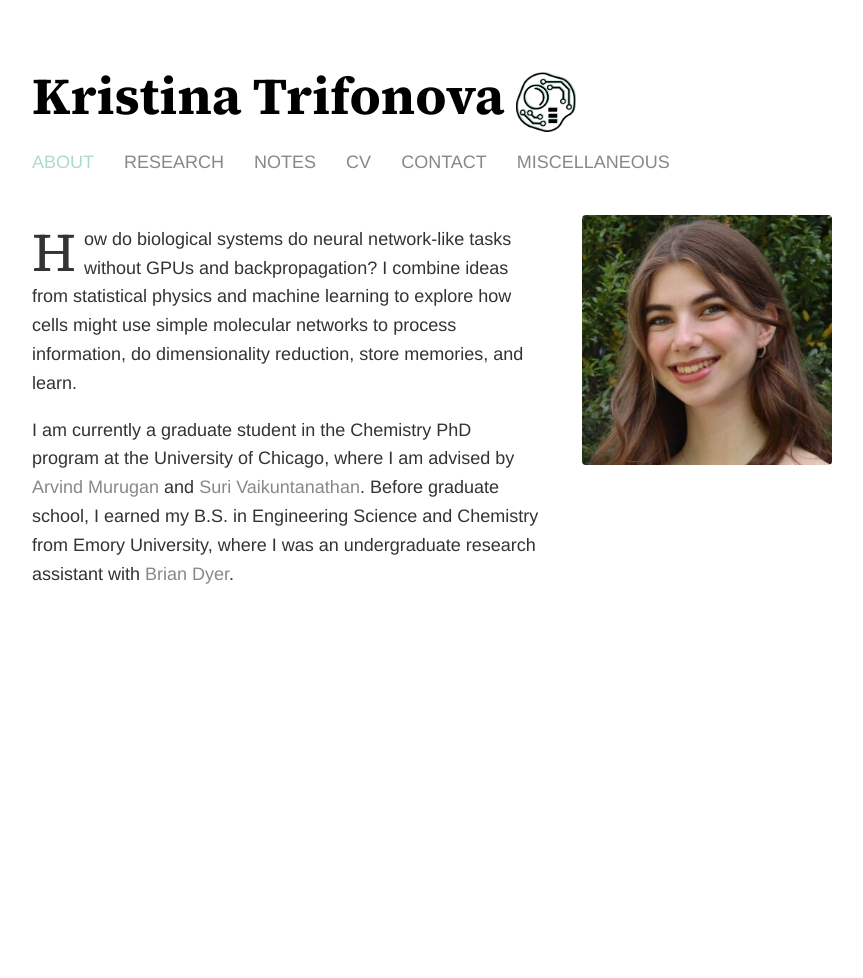
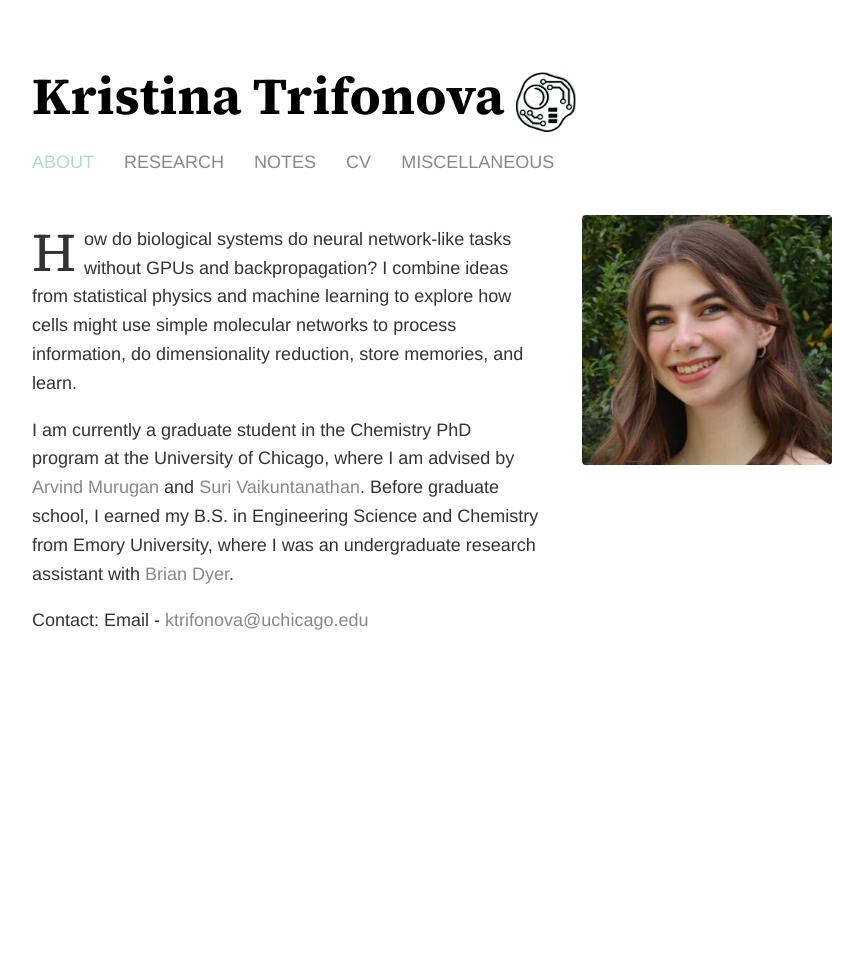
Before and after one commit to k-trifonova/k-trifonova.github.io, a Jekyll site: the page built from index.html, in a window 1280 px wide. Shown: the whole page, without its empty margins (208-1071 px from the left). Built offline with Jekyll 4.4.1, drawn with Linux system fonts in a browser that asks for light colours.

```diff
--- a/index.html
+++ b/index.html
@@ -10,7 +10,7 @@ title: Kristina Trifonova | About
 		<!-- <li><a href="/publications">PUBLICATIONS</a></li> -->
 		<li><a href="/notes">NOTES</a></li>
 		<li><a href="/CV_Trifonova.pdf" target="_blank">CV</a></li>
-		<li><a href="/contact">CONTACT</a></li>
+		<!-- <li><a href="/contact">CONTACT</a></li> -->
 		<li><a href="/miscellaneous">MISCELLANEOUS</a></li>
 	</ul>
 </nav>
@@ -31,6 +31,10 @@ title: Kristina Trifonova | About
     <p>
       I am currently a graduate student in the Chemistry PhD program at the University of Chicago, where I am advised by <a href="http://muruganlab.uchicago.edu/" target="_blank">Arvind Murugan</a> and <a href="https://vaikuntanathan-group.uchicago.edu/" target="_blank">Suri Vaikuntanathan</a>. Before graduate school, I earned my B.S. in Engineering Science and Chemistry from Emory University, where I was an undergraduate research assistant with <a href="https://scholarblogs.emory.edu/dyerlab/group/brian-dyer/" target="_blank">Brian Dyer</a>.
     </p>
+  	<p>
+		Contact:
+		Email - <a href="mailto:yourname@uchicago.edu">ktrifonova@uchicago.edu</a>
+	</p>
   </div>
 
   <div class="about-right">
```
